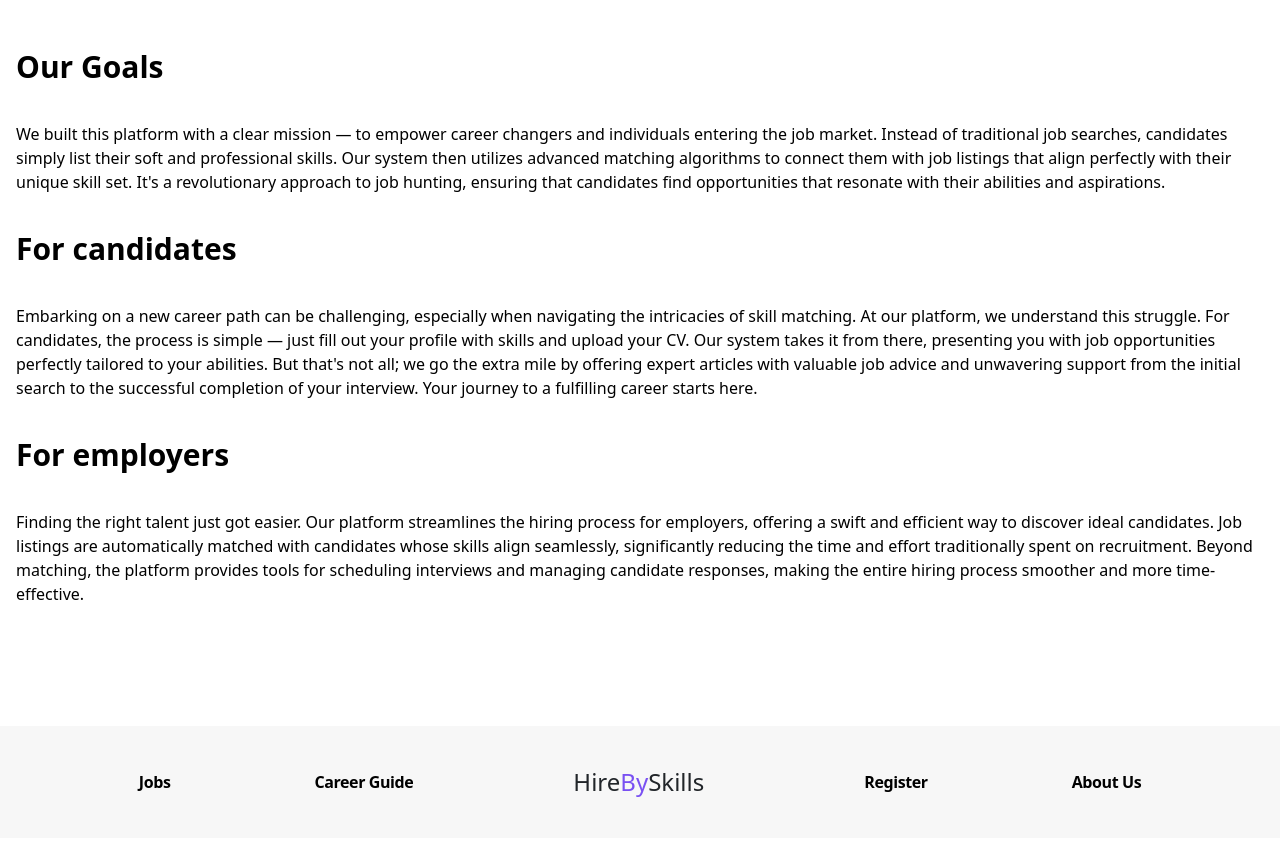
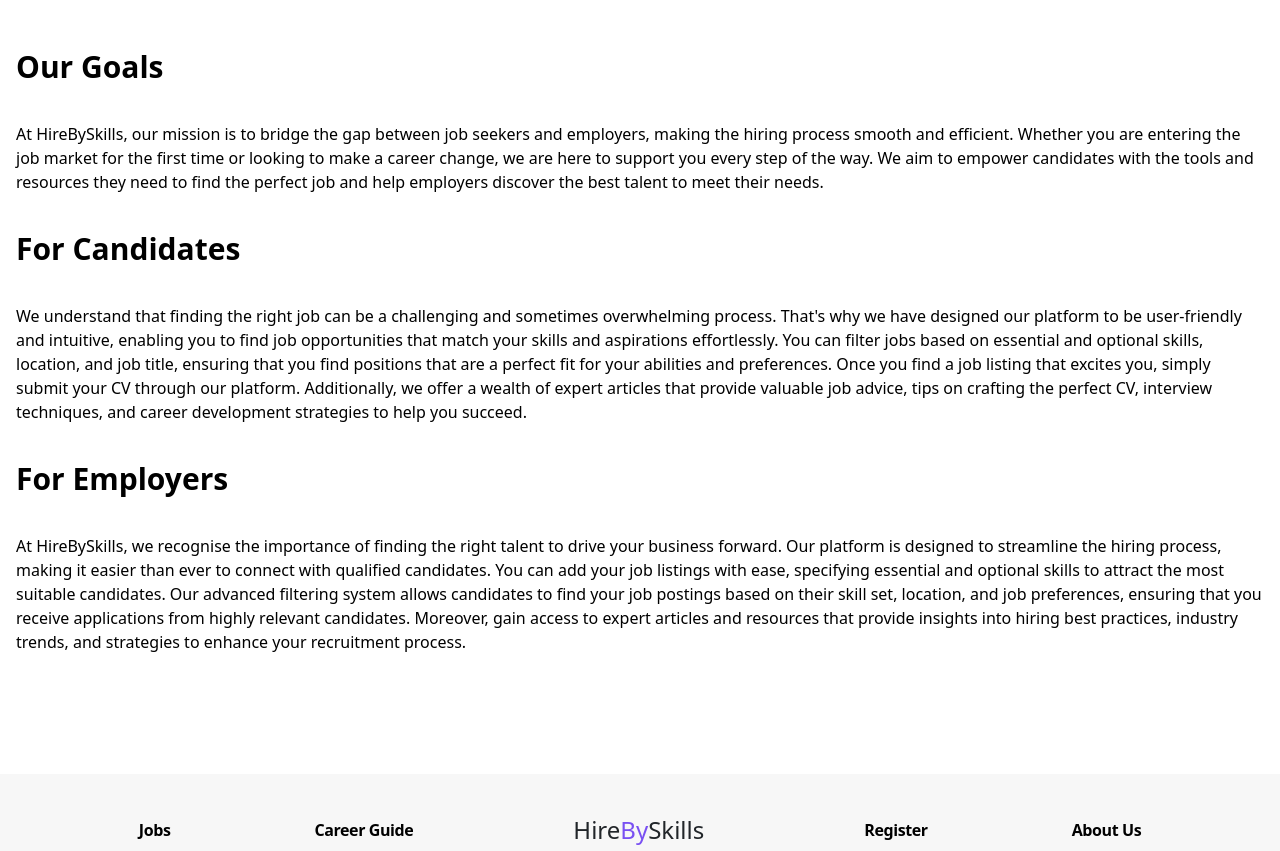
Before and after one commit to klaudiamr97/HireBySkills, a React (Vite) app in the folder frontend/: page /aboutus in a window 1280 px wide. Shown: the part 640-1491 px from the top of the page. Built offline with nearby package versions, Linux system fonts and the light colour scheme; no server answers.

Commit message:
Adjusted application form

```diff
--- a/frontend/src/forms/ApplicationForm/ApplicationForm.tsx
+++ b/frontend/src/forms/ApplicationForm/ApplicationForm.tsx
@@ -98,10 +98,8 @@
         coverLetterName: coverLetterName,
       };
 
-      // Submit the form data to the API
       submitApplication(applicationData);
       navigate(`/my-account`);
-      // Navigate to a success page or perform any other actions
     } catch (error) {
       console.error("Error submitting application:", error);
     }
--- a/frontend/src/pages/About.tsx
+++ b/frontend/src/pages/About.tsx
@@ -15,46 +15,51 @@
               Our Goals
             </h4>
             <p>
-              We built this platform with a clear mission — to empower career
-              changers and individuals entering the job market. Instead of
-              traditional job searches, candidates simply list their soft and
-              professional skills. Our system then utilizes advanced matching
-              algorithms to connect them with job listings that align perfectly
-              with their unique skill set. It's a revolutionary approach to job
-              hunting, ensuring that candidates find opportunities that resonate
-              with their abilities and aspirations.
+              At HireBySkills, our mission is to bridge the gap between job
+              seekers and employers, making the hiring process smooth and
+              efficient. Whether you are entering the job market for the first
+              time or looking to make a career change, we are here to support
+              you every step of the way. We aim to empower candidates with the
+              tools and resources they need to find the perfect job and help
+              employers discover the best talent to meet their needs.
             </p>
           </div>
           <div className="mb-10">
             <h4 className="mb-10 text-3xl  xl:text-10xl font-bold font-heading tracking-px-n leading-none">
-              For candidates
+              For Candidates
             </h4>
             <p>
-              Embarking on a new career path can be challenging, especially when
-              navigating the intricacies of skill matching. At our platform, we
-              understand this struggle. For candidates, the process is simple —
-              just fill out your profile with skills and upload your CV. Our
-              system takes it from there, presenting you with job opportunities
-              perfectly tailored to your abilities. But that's not all; we go
-              the extra mile by offering expert articles with valuable job
-              advice and unwavering support from the initial search to the
-              successful completion of your interview. Your journey to a
-              fulfilling career starts here.
+              We understand that finding the right job can be a challenging and
+              sometimes overwhelming process. That's why we have designed our
+              platform to be user-friendly and intuitive, enabling you to find
+              job opportunities that match your skills and aspirations
+              effortlessly. You can filter jobs based on essential and optional
+              skills, location, and job title, ensuring that you find positions
+              that are a perfect fit for your abilities and preferences. Once
+              you find a job listing that excites you, simply submit your CV
+              through our platform. Additionally, we offer a wealth of expert
+              articles that provide valuable job advice, tips on crafting the
+              perfect CV, interview techniques, and career development
+              strategies to help you succeed.
             </p>
           </div>
           <div className="mb-10">
             <h4 className="mb-10 text-3xl  xl:text-10xl font-bold font-heading tracking-px-n leading-none">
-              For employers
+              For Employers
             </h4>
             <p>
-              Finding the right talent just got easier. Our platform streamlines
-              the hiring process for employers, offering a swift and efficient
-              way to discover ideal candidates. Job listings are automatically
-              matched with candidates whose skills align seamlessly,
-              significantly reducing the time and effort traditionally spent on
-              recruitment. Beyond matching, the platform provides tools for
-              scheduling interviews and managing candidate responses, making the
-              entire hiring process smoother and more time-effective.
+              At HireBySkills, we recognise the importance of finding the right
+              talent to drive your business forward. Our platform is designed to
+              streamline the hiring process, making it easier than ever to
+              connect with qualified candidates. You can add your job listings
+              with ease, specifying essential and optional skills to attract the
+              most suitable candidates. Our advanced filtering system allows
+              candidates to find your job postings based on their skill set,
+              location, and job preferences, ensuring that you receive
+              applications from highly relevant candidates. Moreover, gain
+              access to expert articles and resources that provide insights into
+              hiring best practices, industry trends, and strategies to enhance
+              your recruitment process.
             </p>
           </div>
         </div>
--- a/frontend/src/pages/JobApplication.tsx
+++ b/frontend/src/pages/JobApplication.tsx
@@ -3,8 +3,6 @@
 import Header from "../components/Header";
 import Footer from "../components/Footer";
 import ApplicationForm from "../forms/ApplicationForm/ApplicationForm";
-import Hero from "../components/Hero";
-import Collaboration from "../assets/Collaborate .png";
 import { useParams } from "react-router-dom";
 
 const JobApplication = () => {
@@ -32,17 +30,13 @@
   }
 
   return (
-    <div className="flex flex-col min-h-screen bg-white">
+    <div className="flex flex-col min-h-screen ">
       <Header />
-      <Hero
-        title="Unlock Your Potential
-        Find the Perfect Career Match Today!"
-        imgSrc={Collaboration}
-      />
-      <main className="flex-grow py-8">
-        <section className="container bg-purple mx-auto grid md:grid-cols-[1fr_2fr] gap-8">
+
+      <main className="flex-grow bg-body pt-16 px-4">
+        <section className="container bg-purple mx-auto grid md:grid-cols-[1fr_2fr] ">
           <div className="rounded bg-white border border-dark-purple p-4">
-            <h3 className="text-lg font-bold mb-4">Job Details Summary</h3>
+            <h3 className="text-3xl font-bold pb-6">Job Details Summary</h3>
             <div>
               <p>
                 <strong>Job Title:</strong> {listing.jobTitle}
```
